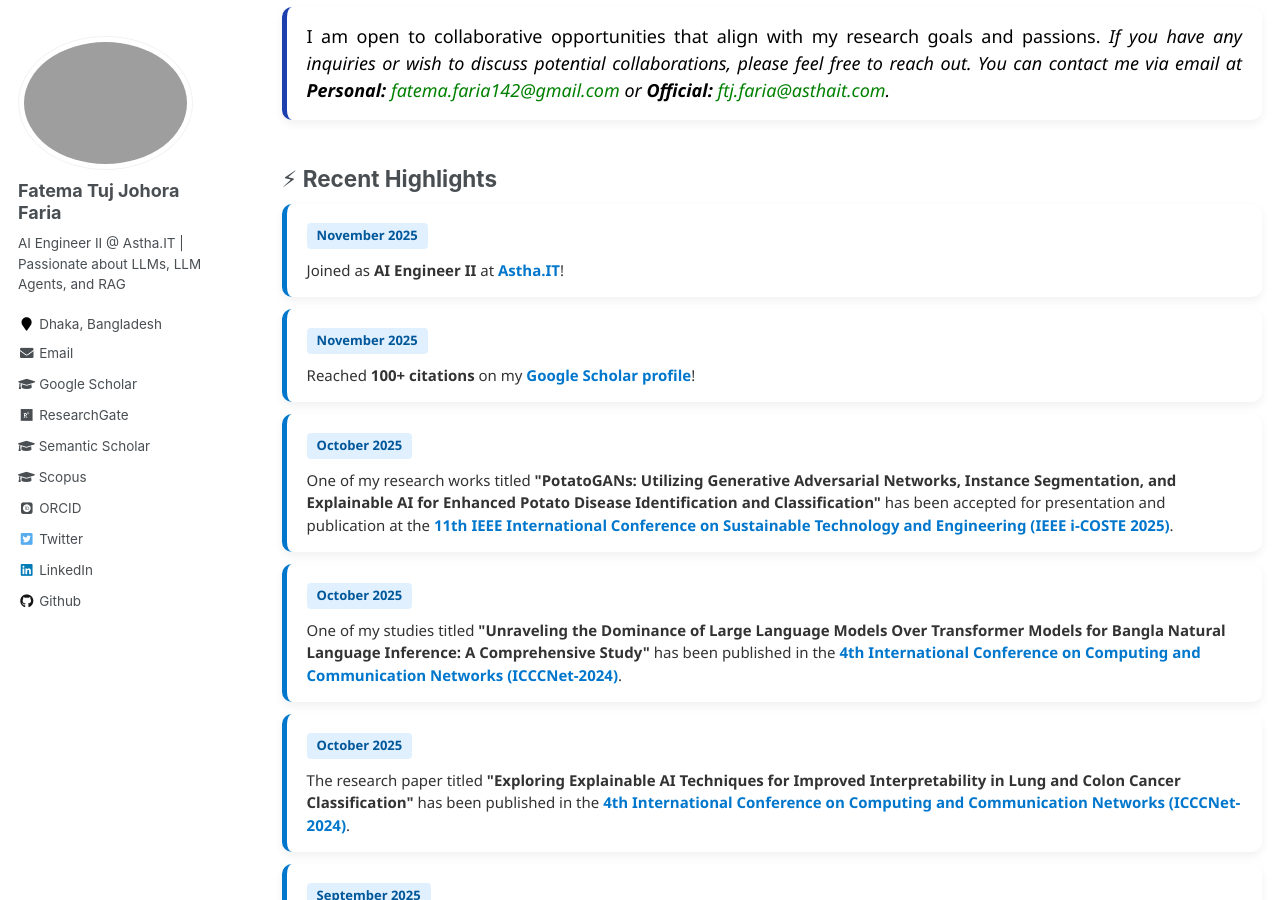
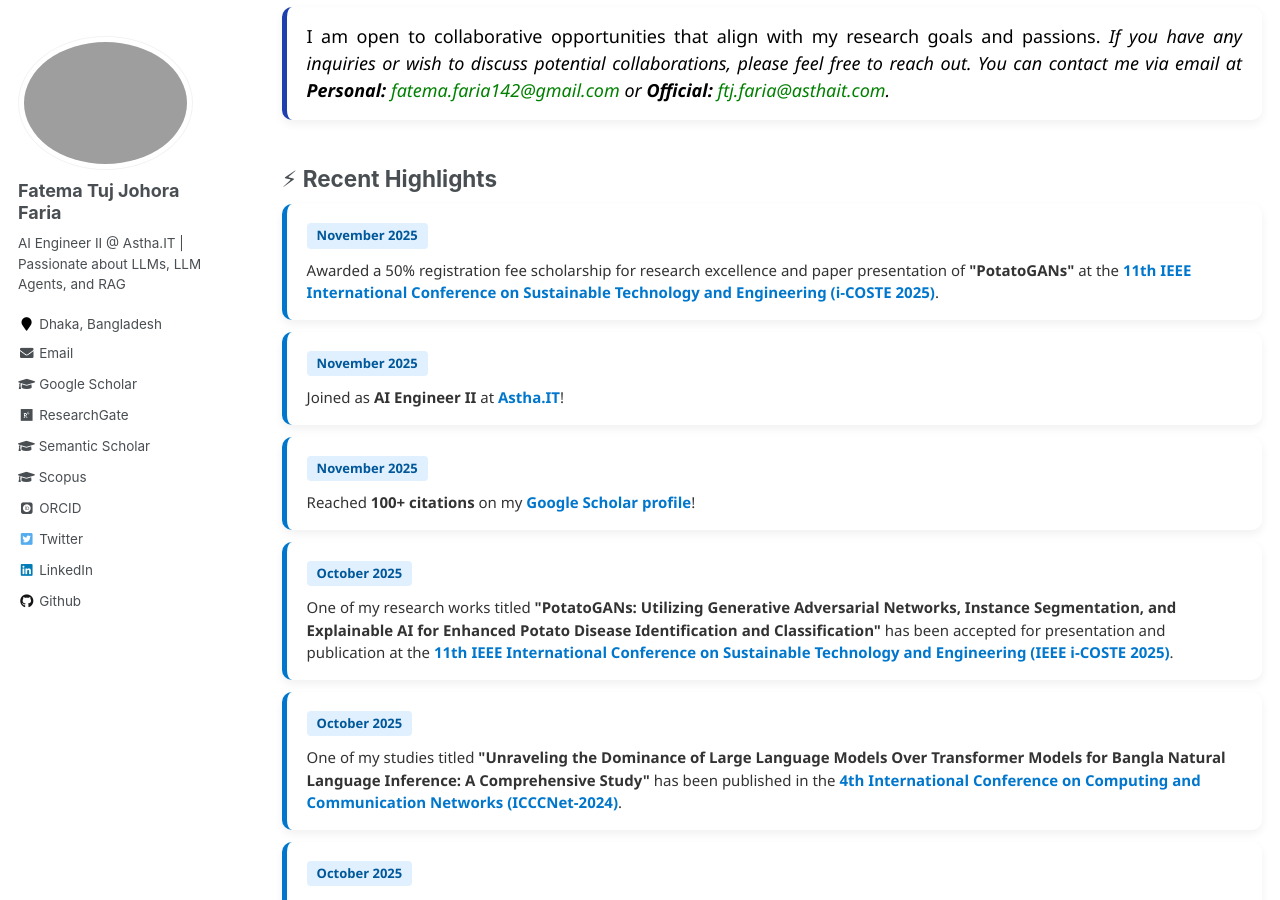
Before and after one commit to fatemafaria142/fatemafaria142.github.io, a Jekyll site: the page built from _pages/about.md, in a window 1280 px wide and 900 px high, scrolled down 1019 px. Built offline with Jekyll 4.4.1, drawn with Linux system fonts in a browser that asks for light colours; some web fonts are replaced.

Commit message:
Update News

```diff
--- a/_pages/about.md
+++ b/_pages/about.md
@@ -239,6 +239,17 @@ redirect_from:
 
 ## ⚡ Recent Highlights
 <div class="news-wrapper">
+
+<!-- 2025 -->
+<div class="news-card year-2025">
+  <div class="news-date">November 2025</div>
+  <div class="news-desc">
+    Awarded a 50% registration fee scholarship for research excellence and paper presentation of <strong>"PotatoGANs"</strong> at the
+    <a class="news-link" href="https://i-coste.org/" target="_blank">11th IEEE International Conference on Sustainable Technology and Engineering (i-COSTE 2025)</a>.
+  </div>
+</div>
+
+
 <!-- 2025 -->
 <div class="news-card year-2025">
   <div class="news-date">November 2025</div>
```
Also changed, not shown: _pages/news.md (+9 -0 lines).
